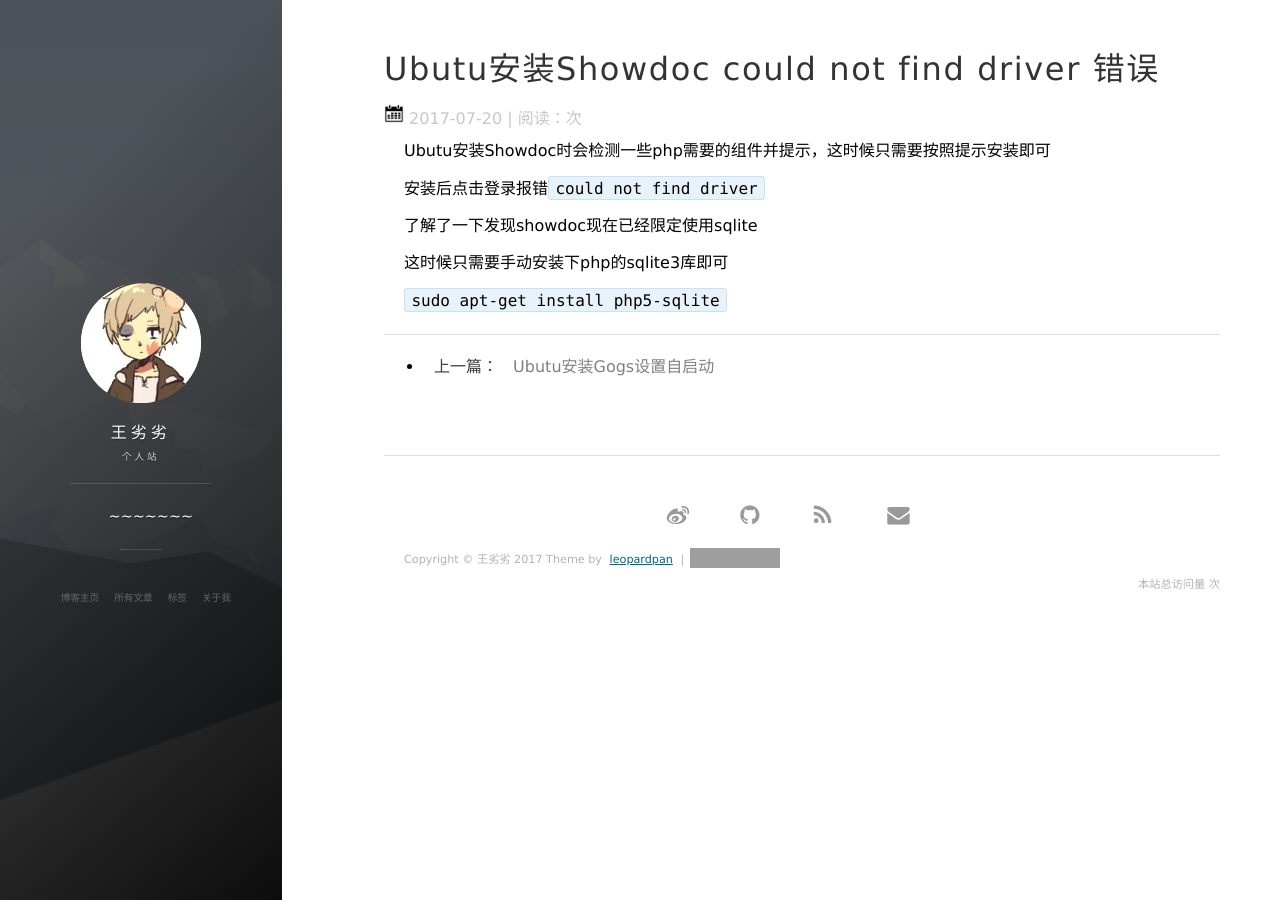
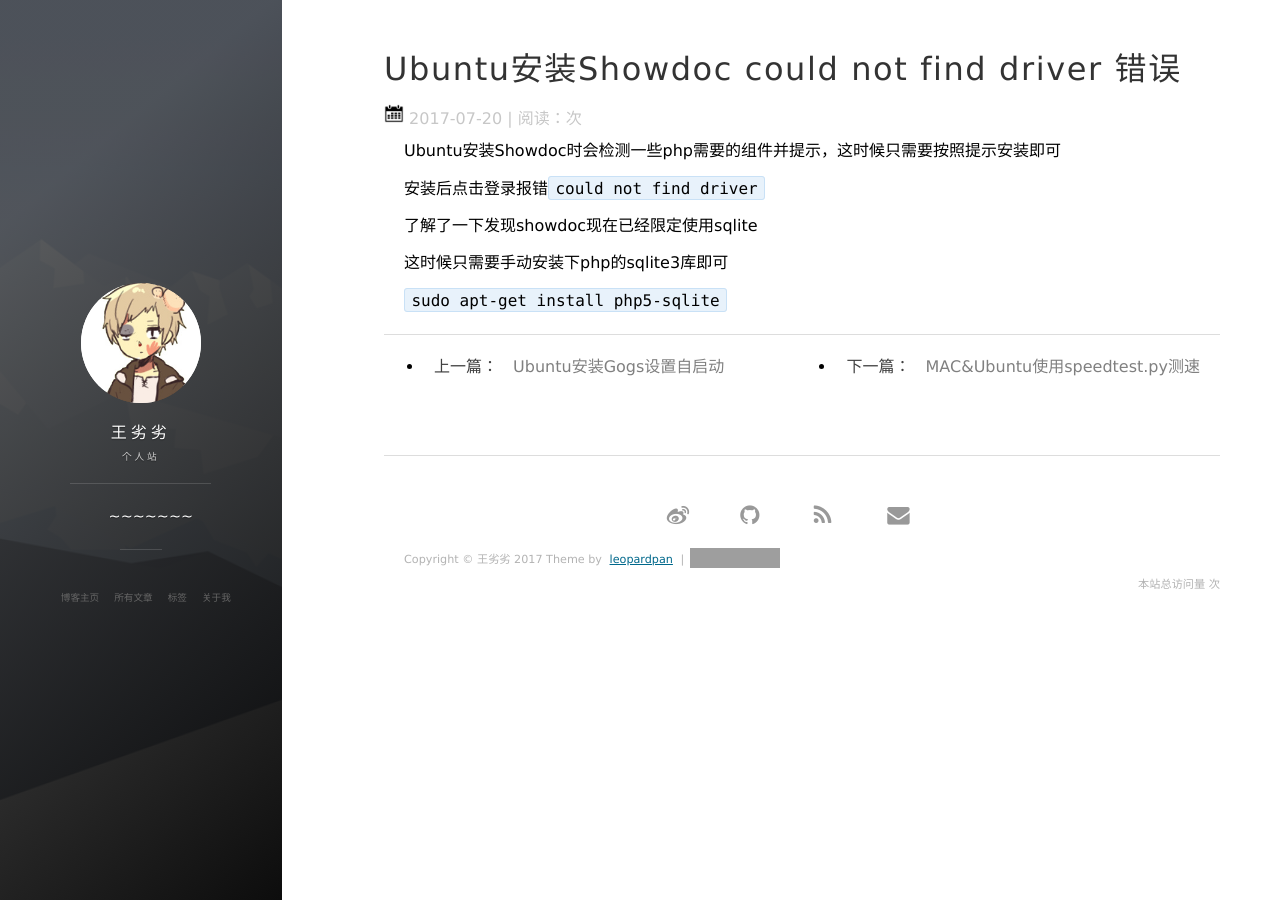
Before and after one commit to wzqwzq666/wzqwzq666.github.io, a Jekyll site: the page built from _posts/2017-07-20-03.md, in a window 1280 px wide. Built offline with Jekyll 4.4.1, drawn with Linux system fonts in a browser that asks for light colours; nearby versions of some CDN libraries; comment, search, counter and statistics services are not loaded; grey boxes are pictures that could not be loaded.

Commit message:
speedtest.py 使用

```diff
--- a/_posts/2017-07-20-02.md
+++ b/_posts/2017-07-20-02.md
@@ -1,8 +1,8 @@
 ---
 layout: post
-title: "Ubutu安装Gogs设置自启动"
+title: "Ubuntu安装Gogs设置自启动"
 date: 2017-07-20
-description: "Ubutu,Gogs,自启动"
+description: "Ubuntu,Gogs,自启动"
 tag: 常用设置和命令
 ---
 ##  Ubutu安装Gogs后设置开机自启动
--- a/_posts/2017-07-20-03.md
+++ b/_posts/2017-07-20-03.md
@@ -1,11 +1,11 @@
 ---
 layout: post
-title: "Ubutu安装Showdoc could not find driver 错误"
+title: "Ubuntu安装Showdoc could not find driver 错误"
 date: 2017-07-20
-description: "Ubutu,Showdoc,could not find driver"
+description: "Ubuntu,Showdoc,could not find driver"
 tag: 常用设置和命令
 ---
-   Ubutu安装Showdoc时会检测一些php需要的组件并提示，这时候只需要按照提示安装即可
+   Ubuntu安装Showdoc时会检测一些php需要的组件并提示，这时候只需要按照提示安装即可
 
    安装后点击登录报错`could not find driver`
 
```
Also changed, not shown: _posts/2017-07-20-04.md (added, +25 -0 lines).
